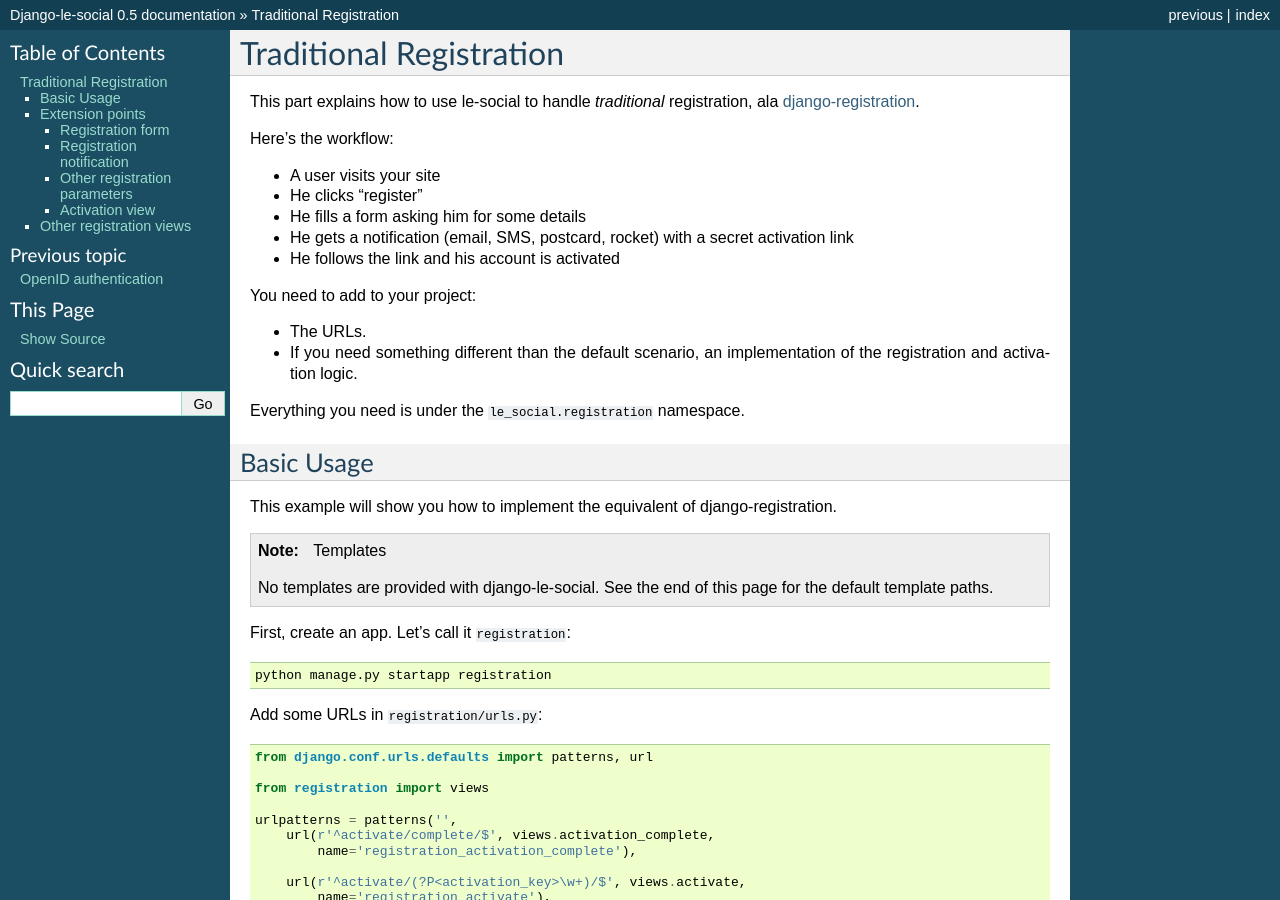
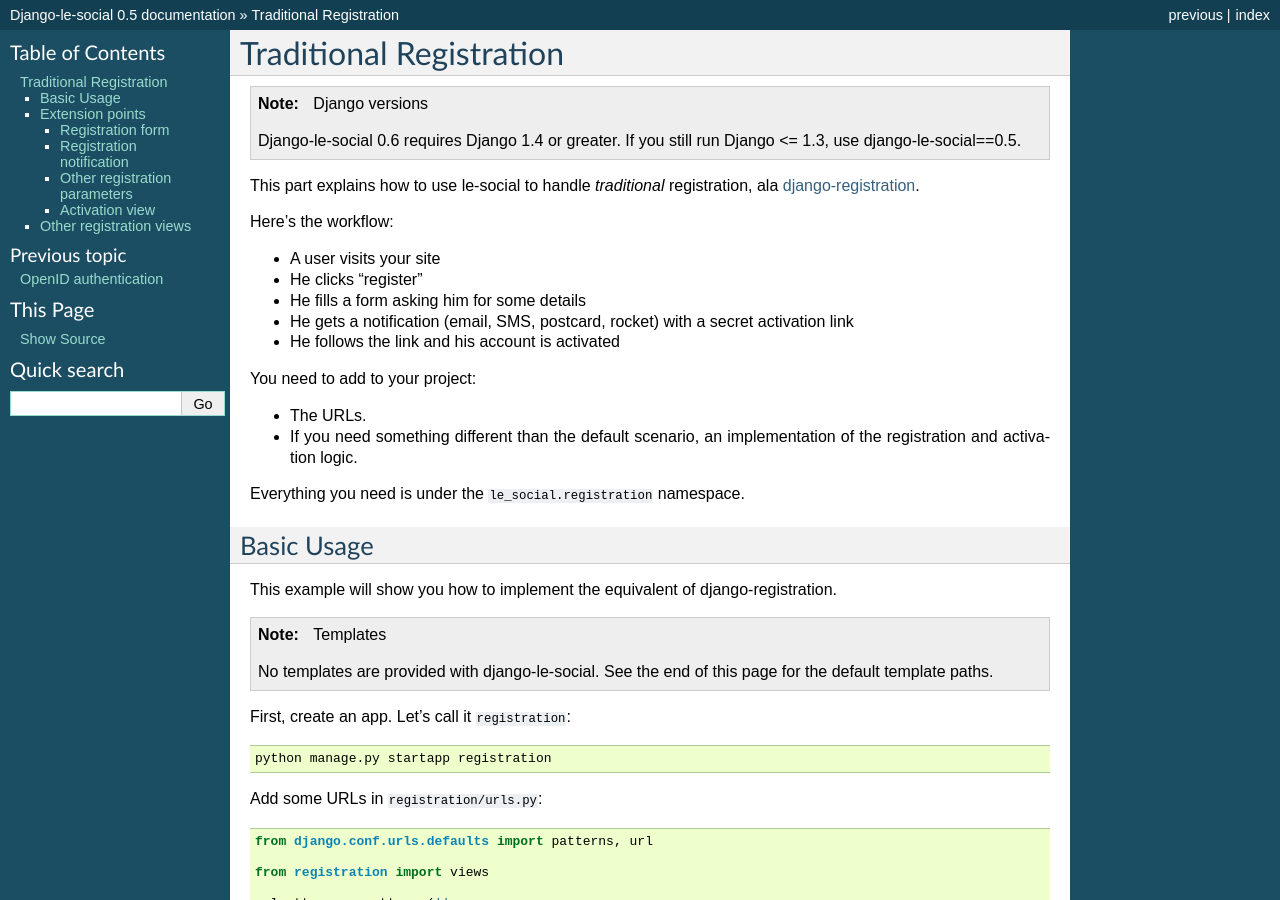
Before and after one commit to brutasse/django-le-social, a Sphinx documentation site: the page built from docs/registration.rst, in a window 1280 px wide and 900 px high. Built offline with Sphinx 7.4.7, drawn with Linux system fonts in a browser that asks for light colours.

Commit message:
Added a note about Django requirements in the registration docs

```diff
--- a/docs/registration.rst
+++ b/docs/registration.rst
@@ -1,5 +1,10 @@
 Traditional Registration
 ========================
+
+.. note:: Django versions
+
+    Django-le-social 0.6 requires Django 1.4 or greater. If you still run
+    Django <= 1.3, use django-le-social==0.5.
 
 This part explains how to use le-social to handle *traditional* registration,
 ala `django-registration`_.
```
